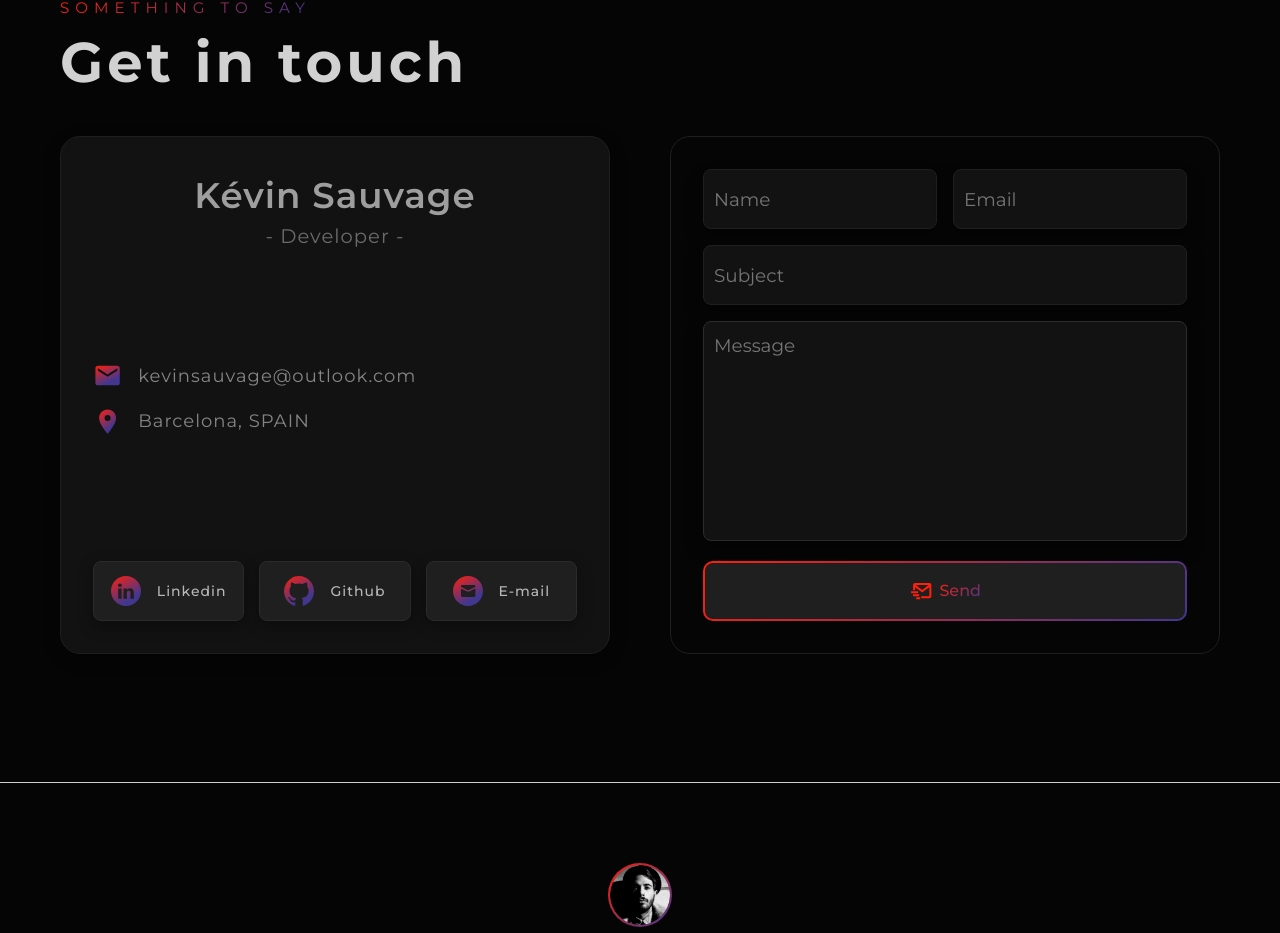
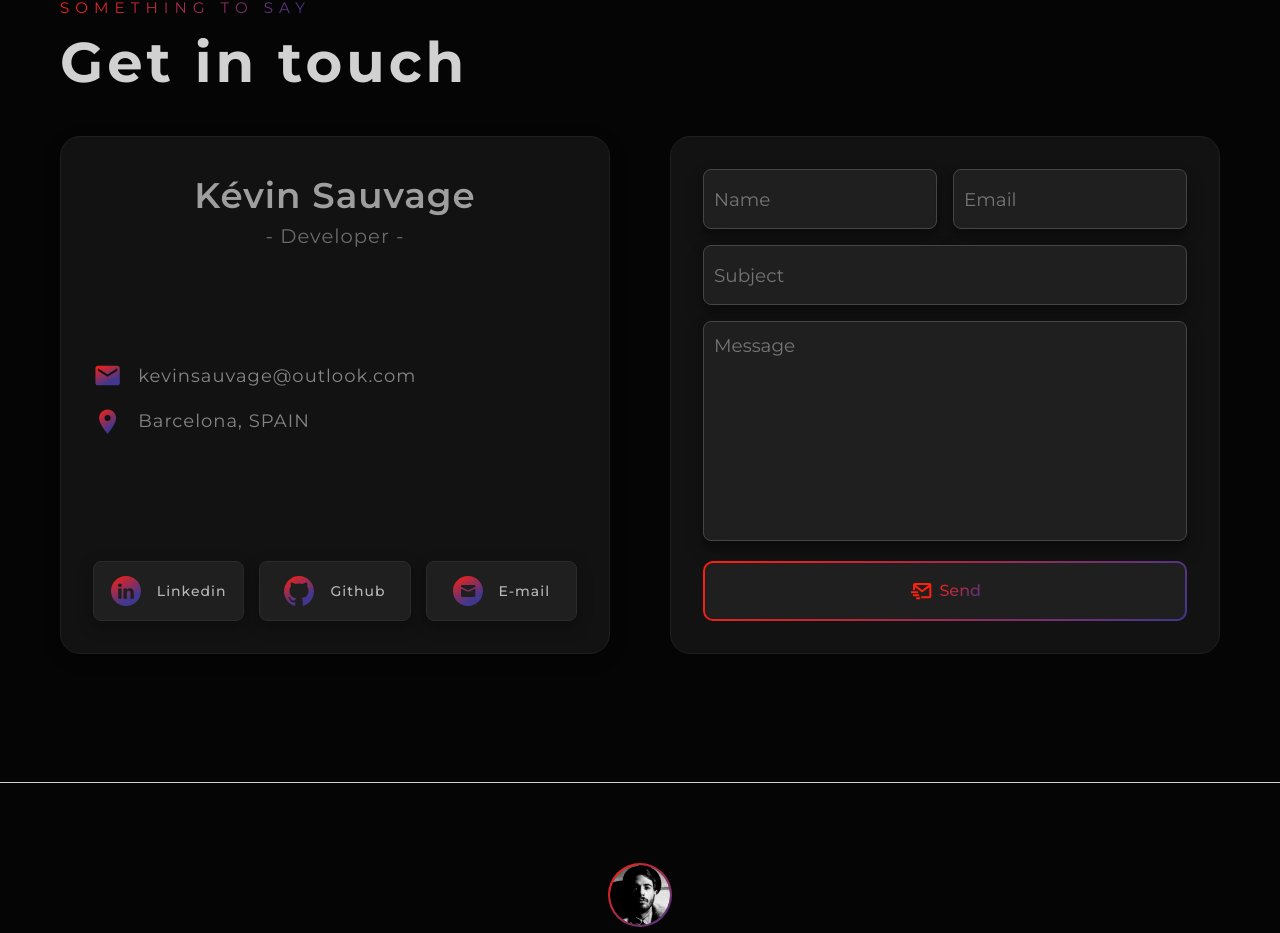
Before and after one commit to kevinsauvage/next-portfolio, a Next.js app: page / in a window 1280 px wide. Shown: the part 3974-4907 px from the top of the page. Built offline with nearby package versions, Linux system fonts and the light colour scheme.

Commit message:
improve contact form

```diff
--- a/src/component/Contact/Contact.module.scss
+++ b/src/component/Contact/Contact.module.scss
@@ -17,6 +17,7 @@
     border: 1px solid var(--surface-700);
     border-radius: $radius_1;
     @include padding;
+    background-color: var(--surface-800);
 
     .row {
       display: grid;
@@ -50,11 +51,11 @@
       width: 100%;
       height: 60px;
       padding-left: 10px;
-      border: 1px solid var(--surface-700);
+      border: 1px solid var(--surface-400);
       border-width: 0.1px;
       border-radius: $radius_2;
       margin-bottom: 1rem;
-      background: var(--surface-800);
+      background: var(--surface-700);
       box-shadow: $shadow_2;
       color: var(--on-surface-100);
       @include font-size(1rem, 1.2rem);
@@ -74,11 +75,11 @@
       max-height: 260px;
       padding-top: 10px;
       padding-left: 10px;
-      border: 1px solid var(--surface-600);
+      border: 1px solid var(--surface-400);
       border-width: 0.1px;
       border-radius: $radius_2;
       margin-bottom: 1rem;
-      background: var(--surface-800);
+      background: var(--surface-700);
       box-shadow: $shadow_2;
       color: var(--on-surface-100);
       resize: none;
```
